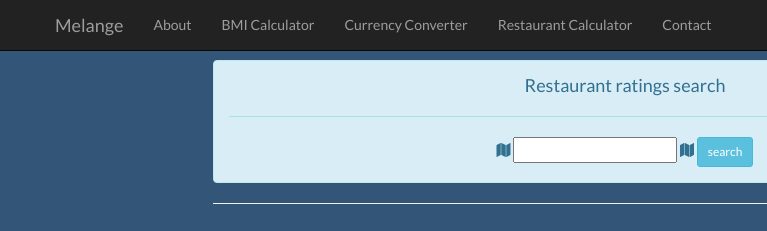
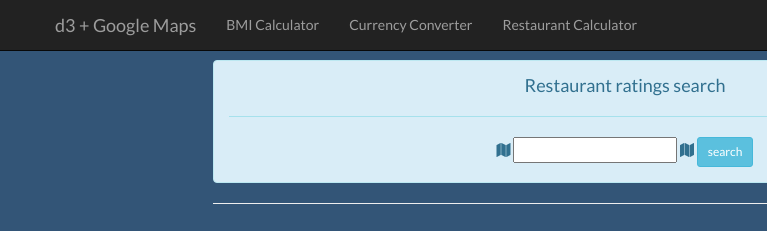
Before and after one commit to sidjayisaok/melange, a website: page startbootstrap-bare-gh-pages/template/public/d3Maps.html in a window 1280 px wide. Shown: the top 231 px of the page, 15-782 px from the left. Drawn offline with nearby package versions, Linux system fonts and the light colour scheme; some packages are replaced by stand-ins of ours; a script that the page names is missing; files whose address does not match are found by name.

Commit message:
minor fixes

```diff
--- a/startbootstrap-bare-gh-pages/template/public/d3Maps.html
+++ b/startbootstrap-bare-gh-pages/template/public/d3Maps.html
@@ -34,14 +34,11 @@
                     <span class="icon-bar"></span>
                     <span class="icon-bar"></span>
                 </button>
-                <a class="navbar-brand" href="#">Melange</a>
+                <a class="navbar-brand" href="About.html">d3 + Google Maps</a>
             </div>
             <!-- Collect the nav links, forms, and other content for toggling -->
             <div class="collapse navbar-collapse" id="bs-example-navbar-collapse-1">
                 <ul class="nav navbar-nav">
-                    <li>
-                        <a href="About.html">About</a>
-                    </li>
                     <li>
                         <a href="BMI.html">BMI Calculator</a>
                     </li>
@@ -50,9 +47,6 @@
                     </li>
                     <li>
                         <a href="restaurant.html">Restaurant Calculator</a>
-                    </li>
-                    <li>
-                        <a href="#">Contact</a>
                     </li>
                 </ul>
             </div>
--- a/startbootstrap-bare-gh-pages/template/public/js/GoogleMapsAPIcomplete.js
+++ b/startbootstrap-bare-gh-pages/template/public/js/GoogleMapsAPIcomplete.js
@@ -94,7 +94,7 @@ function createMarker(place) {
   }
 //d3 graph render
 const myBarChart = (thisArray)=>{
-  //delete duplicates
+//delete duplicates
 for (let i = 0; i < thisArray.length; i++){
    d3.select(".myChart").remove();
 }
```
Also changed, not shown: startbootstrap-bare-gh-pages/template/package.json (+6 -3 lines), startbootstrap-bare-gh-pages/template/public/About.html (+1 -4 lines), startbootstrap-bare-gh-pages/template/public/BMI.html (+1 -7 lines), startbootstrap-bare-gh-pages/template/public/currency.html (+1 -7 lines), startbootstrap-bare-gh-pages/template/public/restaurant.html (+1 -7 lines), startbootstrap-bare-gh-pages/template/public/misc/bgImage.jpg (added).
